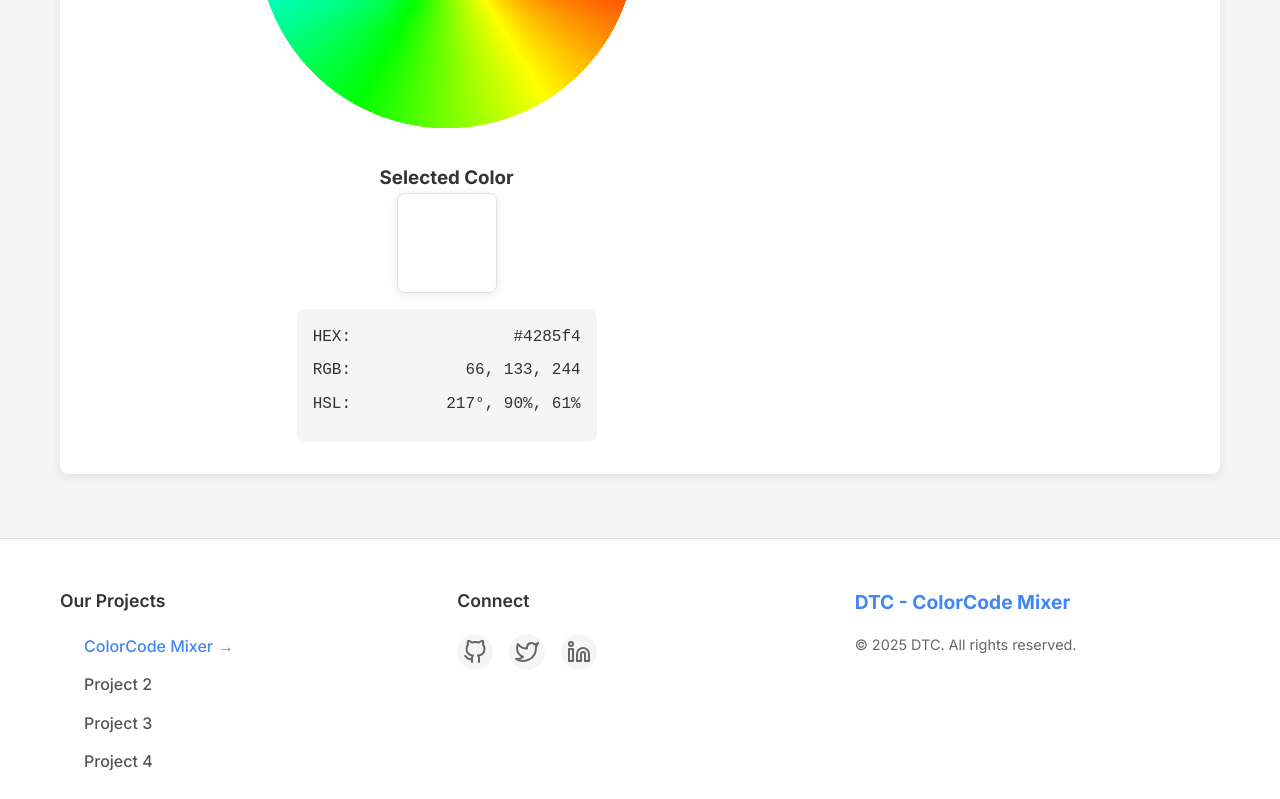
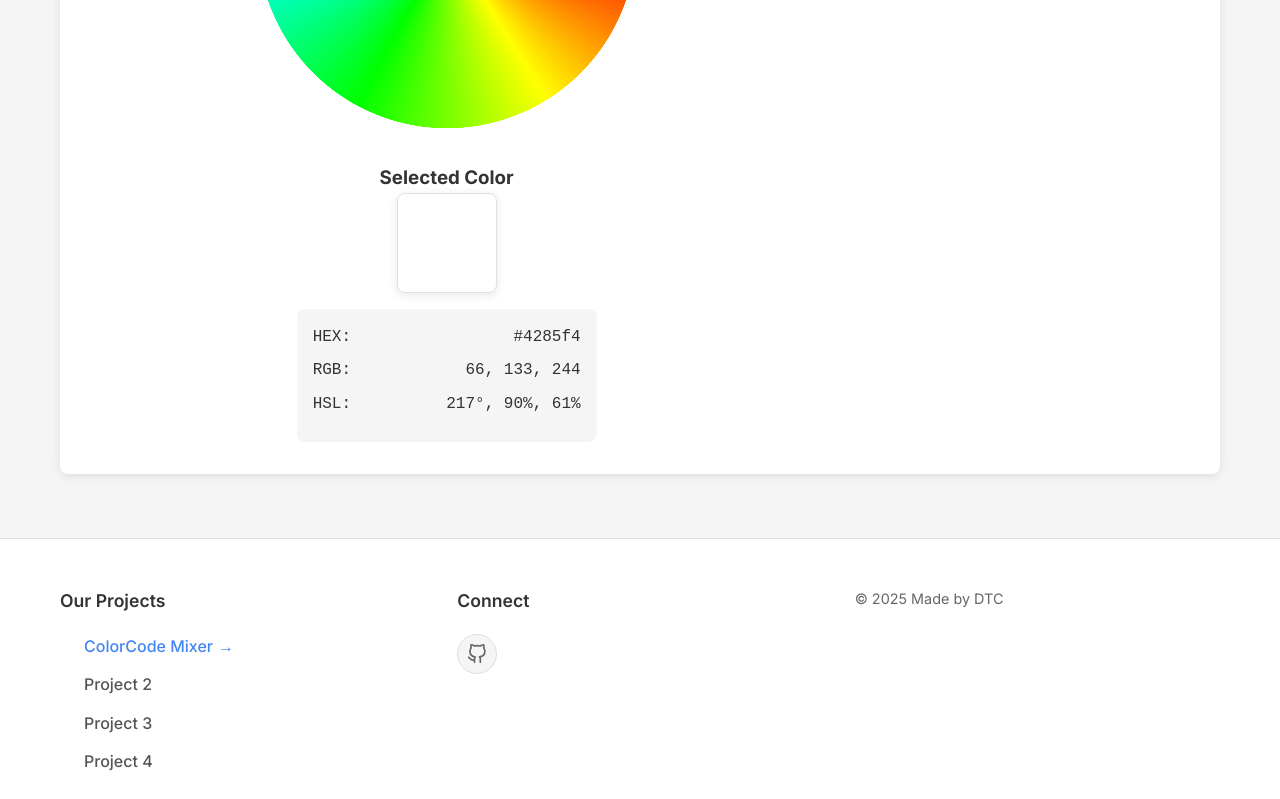
Before and after one commit to MrDino-Tz/HexColor, a plain HTML site: page index.html in a window 1280 px wide. Shown: the part 1286-2085 px from the top of the page. Drawn offline with Linux system fonts and the light colour scheme.

Commit message:
icon correction

```diff
--- a/index.html
+++ b/index.html
@@ -125,28 +125,16 @@
                 <div class="footer-contact">
                     <h4>Connect</h4>
                     <div class="social-links">
-                        <a href="#" aria-label="GitHub">
+                        <a href="https://github.com/MrDino-Tz" aria-label="GitHub">
                             <svg xmlns="http://www.w3.org/2000/svg" width="24" height="24" viewBox="0 0 24 24" fill="none" stroke="currentColor" stroke-width="2" stroke-linecap="round" stroke-linejoin="round">
                                 <path d="M9 19c-5 1.5-5-2.5-7-3m14 6v-3.87a3.37 3.37 0 0 0-.94-2.61c3.14-.35 6.44-1.54 6.44-7A5.44 5.44 0 0 0 20 4.77 5.07 5.07 0 0 0 19.91 1S18.73.65 16 2.48a13.38 13.38 0 0 0-7 0C6.27.65 5.09 1 5.09 1A5.07 5.07 0 0 0 5 4.77a5.44 5.44 0 0 0-1.5 3.78c0 5.42 3.3 6.61 6.44 7A3.37 3.37 0 0 0 9 18.13V22"></path>
                             </svg>
                         </a>
-                        <a href="#" aria-label="Twitter">
-                            <svg xmlns="http://www.w3.org/2000/svg" width="24" height="24" viewBox="0 0 24 24" fill="none" stroke="currentColor" stroke-width="2" stroke-linecap="round" stroke-linejoin="round">
-                                <path d="M23 3a10.9 10.9 0 0 1-3.14 1.53 4.48 4.48 0 0 0-7.86 3v1A10.66 10.66 0 0 1 3 4s-4 9 5 13a11.64 11.64 0 0 1-7 2c9 5 20 0 20-11.5a4.5 4.5 0 0 0-.08-.83A7.72 7.72 0 0 0 23 3z"></path>
-                            </svg>
-                        </a>
-                        <a href="#" aria-label="LinkedIn">
-                            <svg xmlns="http://www.w3.org/2000/svg" width="24" height="24" viewBox="0 0 24 24" fill="none" stroke="currentColor" stroke-width="2" stroke-linecap="round" stroke-linejoin="round">
-                                <path d="M16 8a6 6 0 0 1 6 6v7h-4v-7a2 2 0 0 0-2-2 2 2 0 0 0-2 2v7h-4v-7a6 6 0 0 1 6-6z"></path>
-                                <rect x="2" y="9" width="4" height="12"></rect>
-                                <circle cx="4" cy="4" r="2"></circle>
-                            </svg>
-                        </a>
+
                     </div>
                 </div>
                 <div class="footer-info">
-                    <h3>DTC - ColorCode Mixer</h3>
-                    <p>© 2025 DTC. All rights reserved.</p>
+                    <p>© 2025 Made by DTC</p>
                 </div>
             </div>
         </div>
--- a/styles.css
+++ b/styles.css
@@ -435,20 +435,44 @@ footer {
 
 .social-links a {
     color: #666;
-    width: 36px;
-    height: 36px;
+    width: 40px;
+    height: 40px;
     border-radius: 50%;
     display: flex;
     align-items: center;
     justify-content: center;
     transition: all 0.3s ease;
     background: #f5f5f5;
+    border: 1px solid #e0e0e0;
+}
+
+.social-links a svg {
+    width: 20px;
+    height: 20px;
+    stroke: currentColor;
+    stroke-width: 2;
+    stroke-linecap: round;
+    stroke-linejoin: round;
+    fill: none;
 }
 
 .social-links a:hover {
     background: var(--primary-color);
     color: white;
     transform: translateY(-2px);
+    border-color: var(--primary-color);
+}
+
+/* Ensure SVG icons are visible in GitHub Pages */
+.social-links a[aria-label="GitHub"] svg {
+    stroke: currentColor;
+    fill: none;
+}
+
+.social-links a[aria-label="Twitter"] svg,
+.social-links a[aria-label="LinkedIn"] svg {
+    stroke: currentColor;
+    fill: none;
 }
 
 /* Responsive footer */
```
